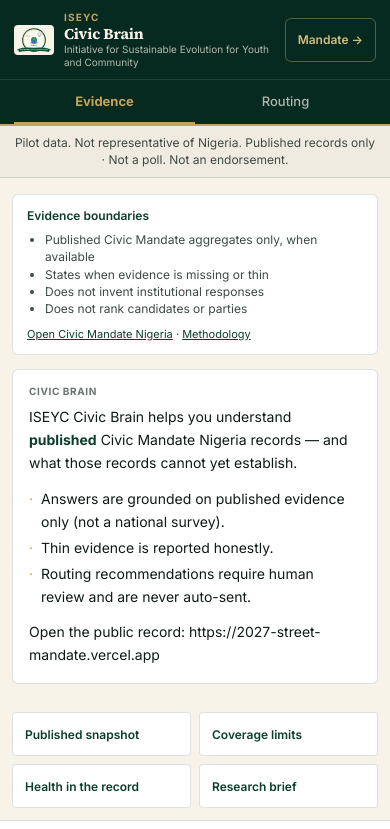
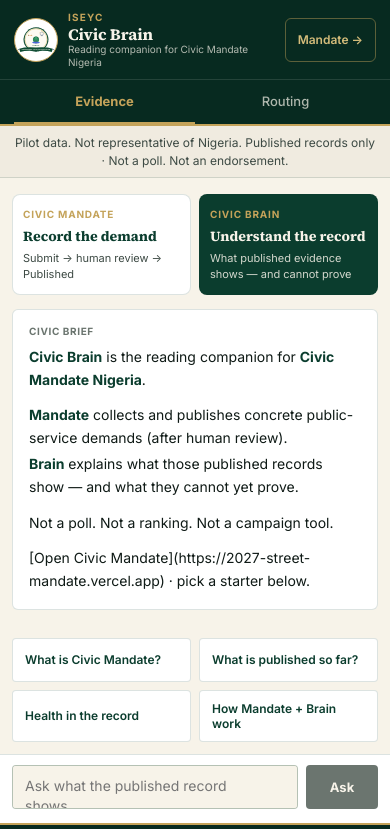
Before and after one commit to mrzulqarnainnadabo/iseyc-civic-brain, a React (Vite) app: page / in a window 390 px wide. Shown: the top 829 px of the page. Built offline with nearby package versions, Linux system fonts and the light colour scheme.

Commit message:
feat: Civic Brief communication and branded mobile workspace
Enforce CIVIC BRIEF four-heading contract, published-only boundaries, privacy refusal language, interim ISEYC logo, and acceptance CI suite.

```diff
--- a/src/components/EvidenceWorkspace.jsx
+++ b/src/components/EvidenceWorkspace.jsx
@@ -4,33 +4,26 @@
 
 const MANDATE_URL = "https://2027-street-mandate.vercel.app";
 
-const TOOL_LIMITS = [
-  "Published Civic Mandate aggregates only, when available",
-  "States when evidence is missing or thin",
-  "Does not invent institutional responses",
-  "Does not rank candidates or parties",
-];
-
 const SUGGESTIONS = [
   {
-    label: "Published snapshot",
+    label: "What is Civic Mandate?",
     prompt:
-      "Using only the current published Civic Mandate evidence, summarise published totals, states represented, top duties, and the main methodology limitations. If evidence is thin, say so.",
+      "Explain Civic Mandate Nigeria in plain language: what it is, what it is not, how a demand becomes Published, and how Civic Brain uses the public record. Keep it short.",
   },
   {
-    label: "Coverage limits",
+    label: "What is published so far?",
     prompt:
-      "From published Civic Mandate evidence only, which states and LGAs appear, and what does limited pilot coverage mean?",
+      "Using only the current published Civic Mandate evidence, summarise totals, states, and main duties. Say clearly if coverage is thin.",
   },
   {
     label: "Health in the record",
     prompt:
-      "What do published Civic Mandate records show about Health-related demands? Separate record facts from unknowns. Do not invent institutional responses.",
+      "What do published Civic Mandate records show about Health? Separate facts from unknowns. Do not invent official responses.",
   },
   {
-    label: "Research brief",
+    label: "How Mandate + Brain work",
     prompt:
-      "Draft a short research brief from published Civic Mandate evidence only. Label unsupported points as questions for research, not facts.",
+      "How should a citizen or partner use Civic Mandate and Civic Brain together? Include submit → review → publish → understand. Non-partisan only.",
   },
 ];
 
@@ -45,7 +38,7 @@
   return `Request failed${status ? ` (${status})` : ""}. Please try again.`;
 }
 
-const INTRO = `ISEYC Civic Brain helps you understand **published** Civic Mandate Nigeria records — and what those records cannot yet establish.\n\n- Answers are grounded on published evidence only (not a national survey).\n- Thin evidence is reported honestly.\n- Routing recommendations require human review and are never auto-sent.\n\nOpen the public record: ${MANDATE_URL}`;
+const INTRO = `**Civic Brain** is the reading companion for **Civic Mandate Nigeria**.\n\n**Mandate** collects and publishes concrete public-service demands (after human review).\n**Brain** explains what those published records show — and what they cannot yet prove.\n\nNot a poll. Not a ranking. Not a campaign tool.\n\n[Open Civic Mandate](${MANDATE_URL}) · pick a starter below.`;
 
 export default function EvidenceWorkspace() {
   const [msgs, setMsgs] = useState([{ role: "assistant", content: INTRO }]);
@@ -137,33 +130,51 @@
         aria-relevant="additions"
         style={{ flex: 1, overflowY: "auto", padding: "16px 12px", maxWidth: 720, width: "100%", margin: "0 auto" }}
       >
-        <div
-          style={{
-            marginBottom: 14,
-            padding: "12px 14px",
-            background: "var(--iseyc-white)",
-            border: "1px solid var(--iseyc-border)",
-            borderRadius: "var(--radius-md)",
-          }}
-        >
-          <p style={{ margin: "0 0 6px", fontSize: 12, fontWeight: 600, color: "var(--iseyc-forest)" }}>
-            Evidence boundaries
-          </p>
-          <ul style={{ margin: 0, paddingLeft: 18, fontSize: 12, color: "var(--iseyc-ink-secondary)", lineHeight: 1.45 }}>
-            {TOOL_LIMITS.map((line) => (
-              <li key={line}>{line}</li>
-            ))}
-          </ul>
-          <p style={{ margin: "8px 0 0", fontSize: 11 }}>
-            <a href={MANDATE_URL} target="_blank" rel="noopener noreferrer" style={{ color: "var(--iseyc-forest)" }}>
-              Open Civic Mandate Nigeria
-            </a>
-            {" · "}
-            <a href={MANDATE_URL + "/methodology"} target="_blank" rel="noopener noreferrer" style={{ color: "var(--iseyc-forest)" }}>
-              Methodology
-            </a>
-          </p>
+        <div style={{ display: "grid", gridTemplateColumns: "1fr 1fr", gap: 8, marginBottom: 14 }}>
+          <a
+            href={MANDATE_URL}
+            target="_blank"
+            rel="noopener noreferrer"
+            style={{
+              textDecoration: "none",
+              borderRadius: 8,
+              border: "1px solid var(--iseyc-border)",
+              background: "var(--iseyc-white)",
+              padding: "12px 10px",
+              color: "inherit",
+            }}
+          >
+            <div style={{ fontSize: 10, fontWeight: 700, letterSpacing: "0.08em", color: "var(--iseyc-gold)", textTransform: "uppercase" }}>
+              Civic Mandate
+            </div>
+            <div style={{ marginTop: 4, fontFamily: "var(--font-display)", fontWeight: 700, fontSize: 14, color: "var(--iseyc-forest)" }}>
+              Record the demand
+            </div>
+            <div style={{ marginTop: 4, fontSize: 11, color: "var(--iseyc-ink-secondary)", lineHeight: 1.4 }}>
+              Submit → human review → Published
+            </div>
+          </a>
+          <div
+            style={{
+              borderRadius: 8,
+              border: "1px solid var(--iseyc-border)",
+              background: "var(--iseyc-forest)",
+              padding: "12px 10px",
+              color: "var(--iseyc-cream)",
+            }}
+          >
+            <div style={{ fontSize: 10, fontWeight: 700, letterSpacing: "0.08em", color: "var(--iseyc-gold)", textTransform: "uppercase" }}>
+              Civic Brain
+            </div>
+            <div style={{ marginTop: 4, fontFamily: "var(--font-display)", fontWeight: 700, fontSize: 14 }}>
+              Understand the record
+            </div>
+            <div style={{ marginTop: 4, fontSize: 11, opacity: 0.85, lineHeight: 1.4 }}>
+              What published evidence shows — and cannot prove
+            </div>
+          </div>
         </div>
+
         {msgs.map((m, i) =>
           m.role === "user" ? (
             <div key={i} style={{ display: "flex", justifyContent: "flex-end", marginBottom: 12 }}>
@@ -193,7 +204,7 @@
                   marginBottom: 6,
                 }}
               >
-                Civic Brain
+                Civic Brief
               </div>
               <Markdown text={m.content} />
             </Card>
@@ -202,7 +213,7 @@
         {busy && (
           <Card style={{ marginBottom: 12 }} aria-busy="true">
             <p style={{ margin: 0, fontSize: 13, color: "var(--iseyc-ink-muted)" }}>
-              Retrieving published evidence…
+              Reading the public record…
             </p>
           </Card>
         )}
@@ -270,15 +281,7 @@
           padding: "10px 12px 14px",
         }}
       >
-        <div
-          style={{
-            display: "flex",
-            gap: 8,
-            alignItems: "flex-end",
-            maxWidth: 720,
-            margin: "0 auto",
-          }}
-        >
+        <div style={{ display: "flex", gap: 8, alignItems: "flex-end", maxWidth: 720, margin: "0 auto" }}>
           <label htmlFor="civic-q" className="sr-only">
             Ask about published civic records
           </label>
@@ -288,7 +291,7 @@
             value={input}
             onChange={onInput}
             onKeyDown={onKey}
-            placeholder="Ask about published civic records…"
+            placeholder="Ask what the published record shows…"
             disabled={busy}
             rows={1}
             style={{
--- a/src/components/ui/Footer.jsx
+++ b/src/components/ui/Footer.jsx
@@ -16,7 +16,7 @@
         <div style={{ display: "flex", alignItems: "center", gap: 10, marginBottom: 10 }}>
           <img
             src="/iseyc-logo.svg"
-            alt=""
+            alt="ISEYC logo"
             width={32}
             height={24}
             style={{ width: 32, height: 24, objectFit: "contain", background: "var(--iseyc-cream)", borderRadius: 3 }}
--- a/src/components/ui/Header.jsx
+++ b/src/components/ui/Header.jsx
@@ -1,6 +1,6 @@
 const MANDATE_URL = "https://2027-street-mandate.vercel.app";
 
-/** Full ISEYC institutional header — aligned with Civic Mandate. */
+/** Official ISEYC seal + institutional header. */
 export default function Header({ tab, onTab }) {
   const tabs = [
     { id: "evidence", label: "Evidence" },
@@ -33,16 +33,17 @@
         <div style={{ display: "flex", alignItems: "center", gap: 10, minWidth: 0 }}>
           <img
             src="/iseyc-logo.svg"
-            alt="ISEYC"
-            width={40}
-            height={30}
+            alt="ISEYC logo; official seal asset pending"
+            width={44}
+            height={44}
             style={{
-              width: 40,
-              height: 30,
+              width: 44,
+              height: 44,
               objectFit: "contain",
               flexShrink: 0,
-              borderRadius: 4,
-              background: "var(--iseyc-cream)",
+              borderRadius: "50%",
+              background: "#fff",
+              border: "1px solid var(--iseyc-gold)",
             }}
           />
           <div style={{ minWidth: 0 }}>
@@ -60,10 +61,10 @@
             <div
               className="display"
               style={{
-                fontSize: 15,
+                fontSize: 16,
                 fontWeight: 700,
                 color: "var(--iseyc-cream)",
-                lineHeight: 1.2,
+                lineHeight: 1.15,
               }}
             >
               Civic Brain
@@ -75,7 +76,7 @@
                 lineHeight: 1.3,
               }}
             >
-              Initiative for Sustainable Evolution for Youth and Community
+              Reading companion for Civic Mandate Nigeria
             </div>
           </div>
         </div>
```
Also changed, not shown: package.json (+9 -2 lines), scripts/verify-civic-brief.mjs (added, +58 -0 lines), lib/system-prompt.js, 1 other file (tests, documents, lock files or other folders).
